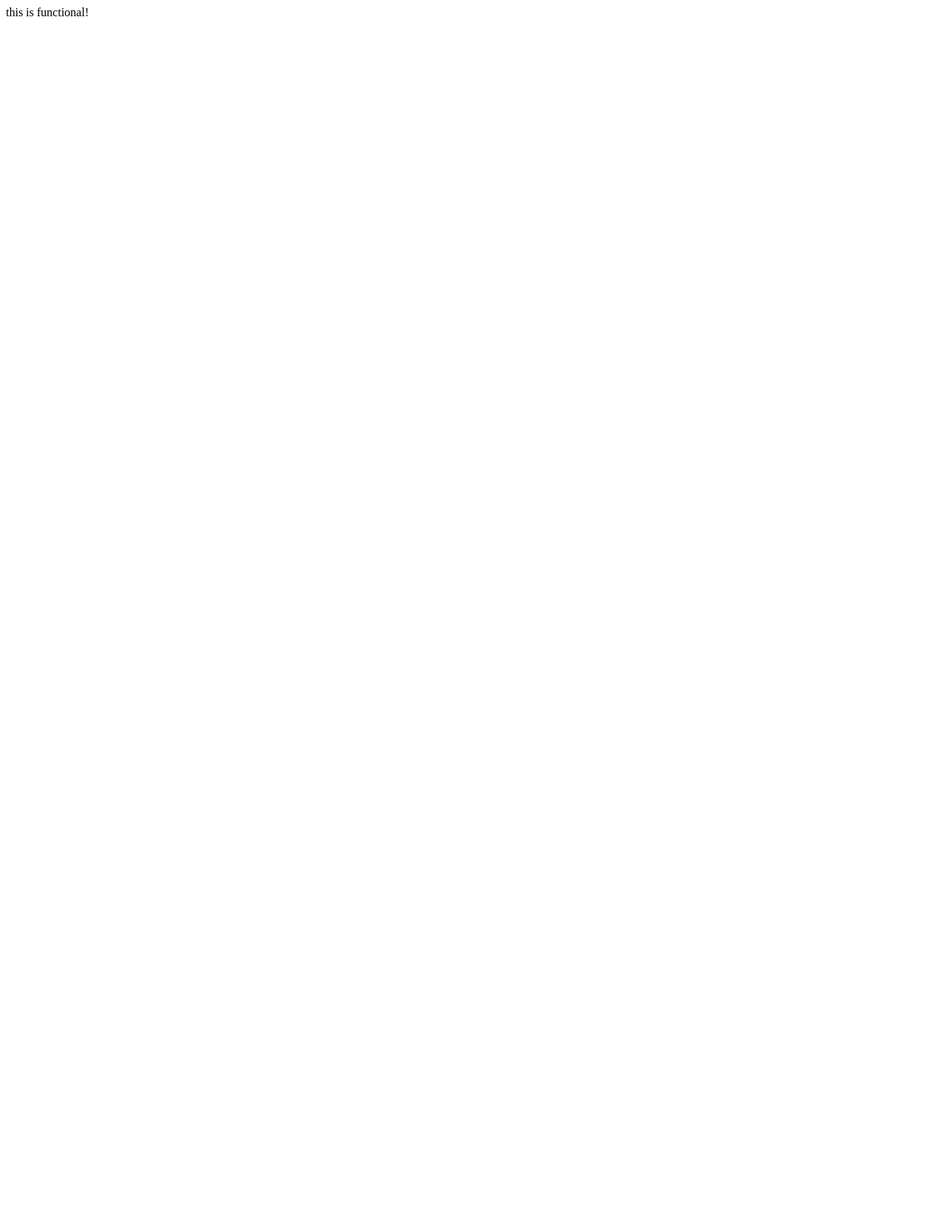
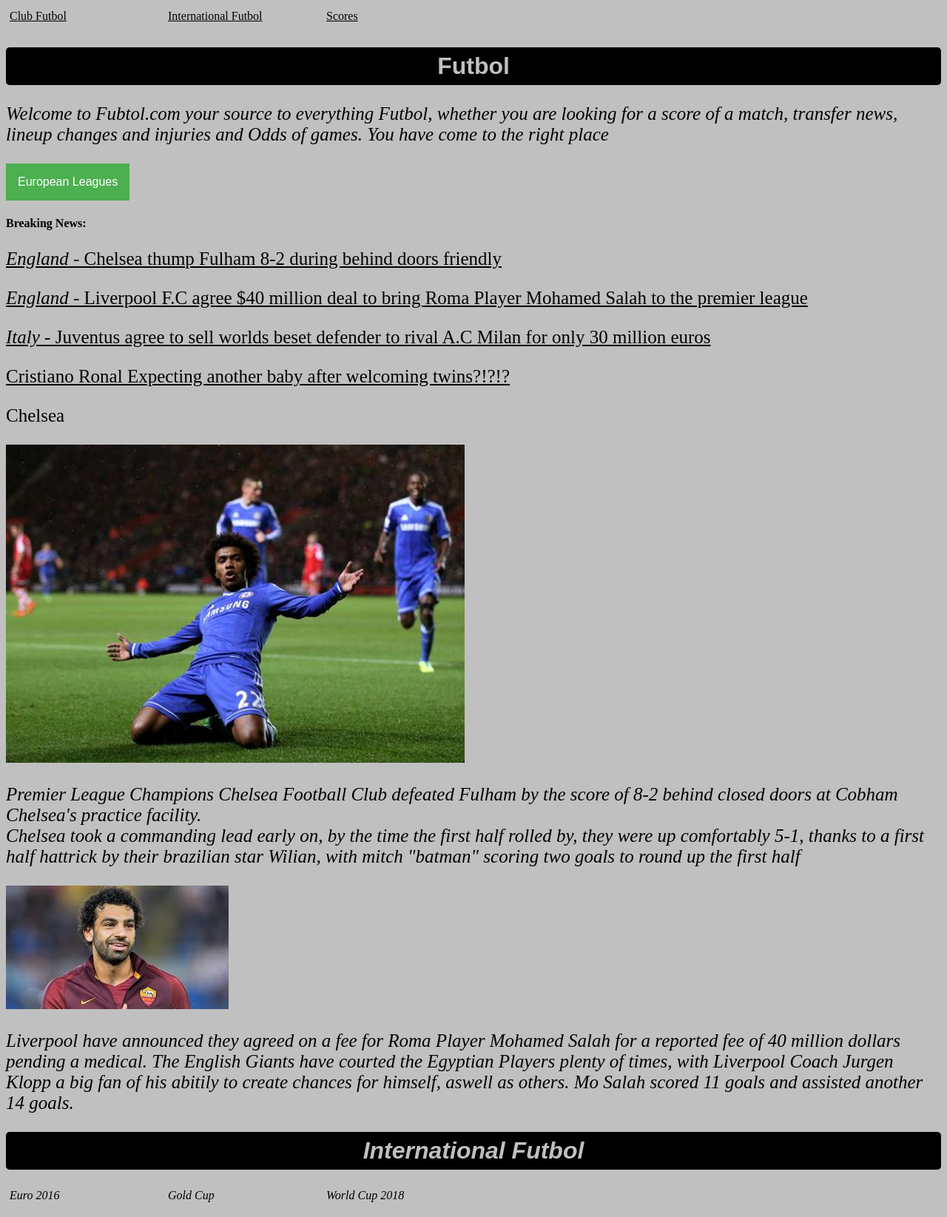
Before and after one commit to yzahra/worldcup, a plain HTML site: page index.html in a window 1280 px wide. Shown: the whole page at 74% size. Before the commit the page ends 800 px from the top, so only its background shows below. Drawn offline with Linux system fonts and the light colour scheme.

Commit message:
updated website

```diff
--- a/index.html
+++ b/index.html
@@ -1,8 +1,53 @@
 <!DOCTYPE html>
-<html>
+<html lang="en-US">
 	<head>
+		<link rel="stylesheet"
+		type="text/css" href="style.css">
+		<meta charset="utf-8" />
 		<title>World Cup 2018</title>
 	</head>
-	<body>this is functional!</body>
+	<body>
+		<header role="banner">
+			<ul>
+			<li> <a href="#club">Club Futbol</a></li>
+			<li> <a href="#international">International Futbol</a></li>
+			<li> <a href="#score">Scores</a></li>
+		</ul>
+		</header>
+
+		<h1>Futbol</h1>
+
+		<p><i><em>Welcome to Fubtol.com your source to everything Futbol, whether you are looking for a score of a match, transfer news, lineup changes and injuries and Odds of games. You have come to the right place</em></i></p>
+
+
+		 <div class="dropdown">
+  			<button class="dropbtn">European Leagues</button>
+  		<div class="dropdown-content">
+    		<a href="PL">Englad</a>
+    		<a href="SA">Italy</a>
+    		<a href="LL">Spain</a>
+    		<a href="BL">Germany</a>
+  		</div>
+		</div>
+		<h4>Breaking News:</h4>
+		<p> <a href="#chelsea"><i>England</i> - Chelsea thump Fulham 8-2 during behind doors friendly</a></p>
+		<p> <a href="#mosalah"><i>England</i> - Liverpool F.C agree $40 million deal to bring Roma Player Mohamed Salah to the premier league</a></p>
+		<p><a href="#bannouci"><i>Italy</i> - Juventus agree to sell worlds beset defender to rival A.C Milan for only 30 million euros</a></p>
+		<p><a href="#ronaldo">Cristiano Ronal Expecting another baby after welcoming twins?!?!?</a></p>
+		<p id ="chelsea">Chelsea</p>
+		<img src="images/willian.jpg" id="willian" />
+		<p><i>Premier League Champions Chelsea Football Club defeated Fulham by the score of 8-2 behind closed doors at Cobham Chelsea's practice facility.<br/>
+		Chelsea took a commanding lead early on, by the time the first half rolled by, they were up comfortably 5-1, thanks to a first half hattrick by their brazilian star Wilian, with mitch "batman" scoring two goals to round up the first half</p>
+		<img src="images/mosalah.jpg" />
+		<p id="mosalah"><i>Liverpool have announced they agreed on a fee for Roma Player Mohamed Salah for a reported fee of 40 million dollars pending a medical. The English Giants have courted the Egyptian Players plenty of times, with Liverpool Coach Jurgen Klopp a big fan of his abitily to create chances for himself, aswell as others. Mo Salah scored 11 goals and assisted another 14 goals.</i></p>
+
+		<h1 id ="international">International Futbol</h1>
+		<ul>
+			<li>Euro 2016</li>
+			<li>Gold Cup</li>
+			<li>World Cup 2018</li>
+		</ul>
+
+	</body>
 
 </html>
--- /dev/null
+++ b/style.css
@@ -0,0 +1,123 @@
+
+head {
+	color:silver;
+}
+body {
+background-color: silver;
+color: black;
+}
+div {
+border-radius: 5px;
+}
+h1 {
+font-family: Arial;
+text-align: center;
+color: silver;
+border-radius: 5px;
+border: 7px dotted black;
+background-color: black;
+}
+ul
+{
+list-style-type:none;
+margin:0;
+padding:0;
+}
+li
+{
+list-style: none;
+width: 200px;
+height: 25px;
+display:inline-block;
+white-space:nowrap;
+background-color:silver;
+padding:5px;
+}
+a
+{
+display:block;
+color: black;
+}
+p {
+color: black;
+font-size: 25px;
+font-family: Serif;
+}
+#mosalah {
+
+}
+
+ul#menu
+{
+padding: 0px;
+position: relative;
+margin: 0;
+}
+
+ul#menu li
+{
+display: inline;
+}
+
+ul#menu li a
+{
+background-color: black;
+padding: 5px 15px;
+text-decoration: none;
+line-height: 2.8em;
+color: purple;
+border-radius: 2px 2px 0 0;
+left: 25%;
+}
+
+ul#menu li a:hover
+{
+background-color: #e8eef4;
+}
+
+ /* Dropdown Button */
+.dropbtn {
+    background-color: #4CAF50;
+    color: white;
+    padding: 16px;
+    font-size: 16px;
+    border: none;
+    cursor: pointer;
+}
+
+/* The container <div> - needed to position the dropdown content */
+.dropdown {
+    position: relative;
+    display: inline-block;
+}
+
+/* Dropdown Content (Hidden by Default) */
+.dropdown-content {
+    display: none;
+    position: absolute;
+    background-color: #f9f9f9;
+    min-width: 160px;
+    box-shadow: 0px 8px 16px 0px rgba(0,0,0,0.2);
+    z-index: 1;
+}
+
+/* Links inside the dropdown */
+.dropdown-content a {
+    color: black;
+    padding: 12px 16px;
+    text-decoration: none;
+    display: block;
+}
+
+/* Change color of dropdown links on hover */
+.dropdown-content a:hover {background-color: #f1f1f1}
+
+/* Show the dropdown menu on hover */
+.dropdown:hover .dropdown-content {
+    display: block;
+}
+
+/* Change the background color of the dropdown button when the dropdown content is shown */
+.dropdown:hover .dropbtn {
+    background-color: #3e8e41;
+}
```
Also changed, not shown: main.html (added, +11 -0 lines), images/mosalah.jpg (added), images/willian.jpg (added).
